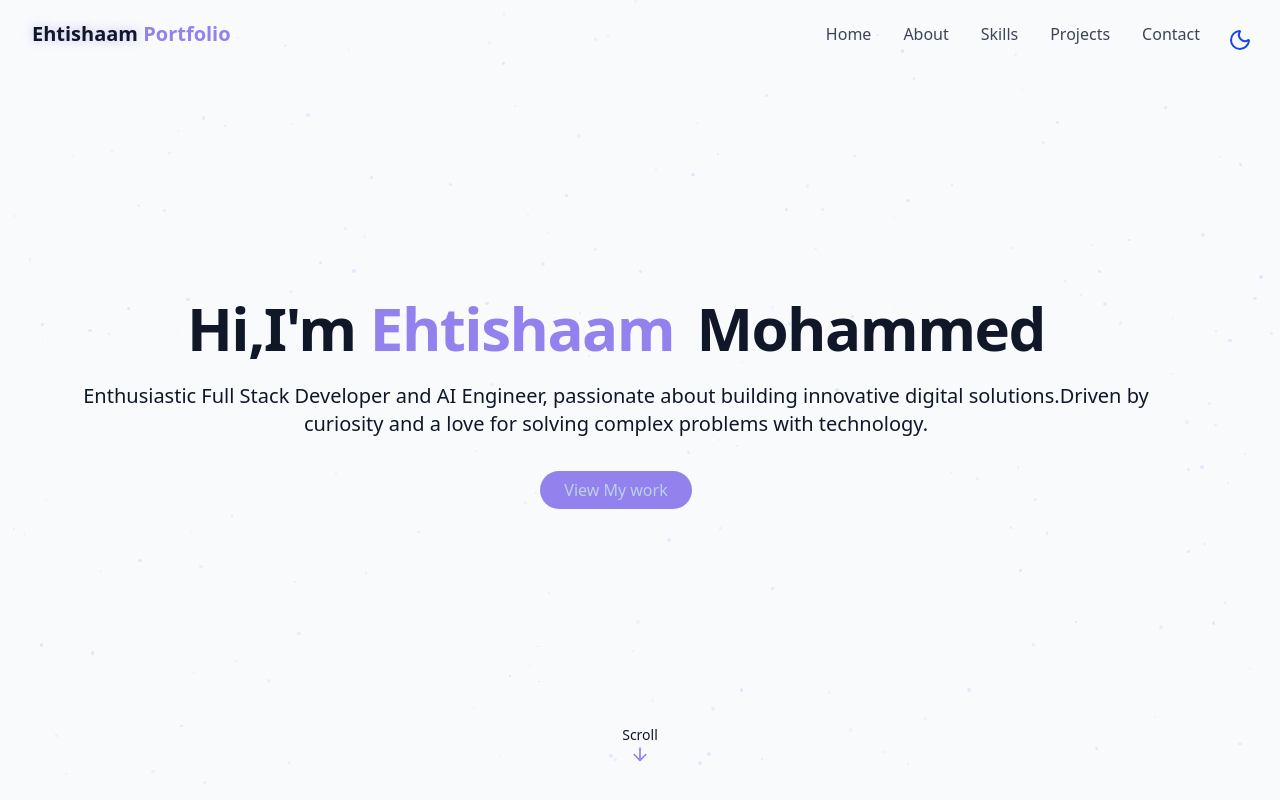
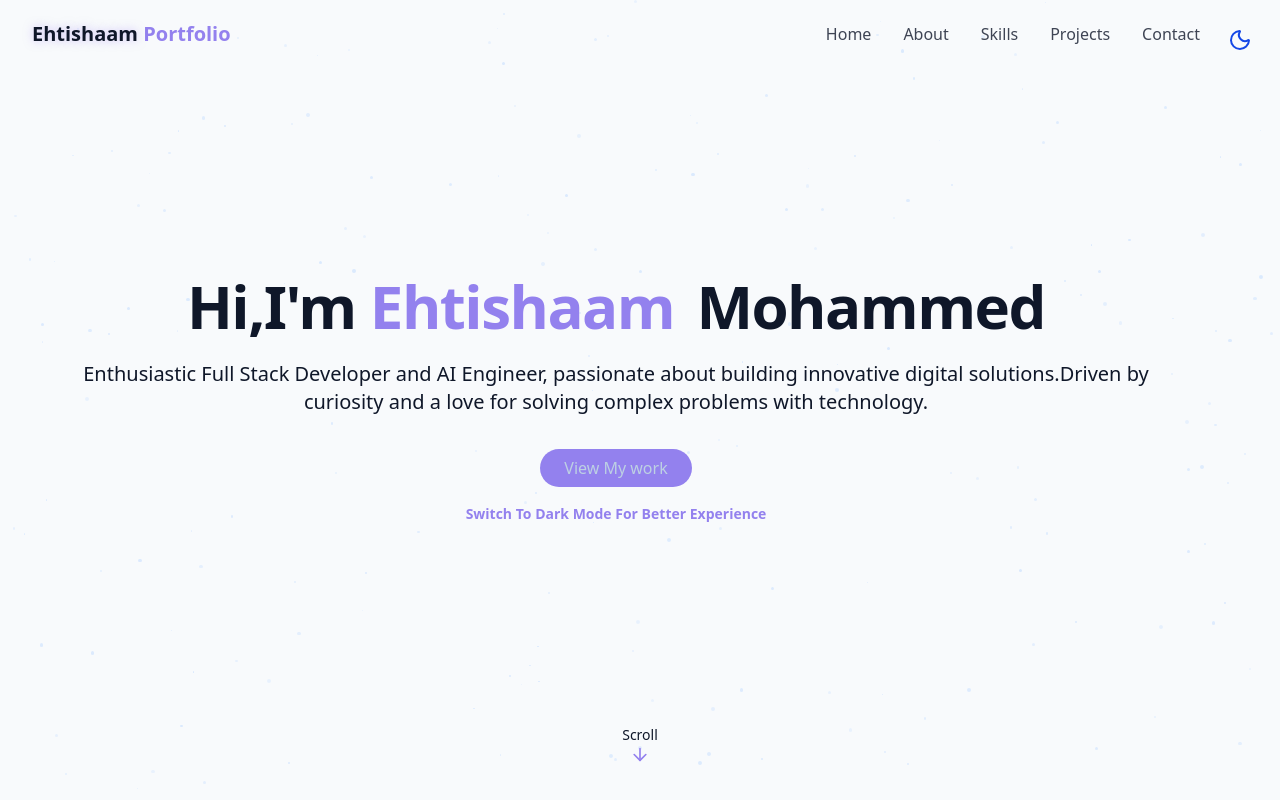
Before and after one commit to ehtisham2005/Portfolio-self, a React (Vite) app: page / in a window 1280 px wide. Shown: the top 800 px of the page. Built offline with nearby package versions, Linux system fonts and the light colour scheme.

Commit message:
added more details

```diff
--- a/src/components/AboutSection.jsx
+++ b/src/components/AboutSection.jsx
@@ -9,7 +9,7 @@ export const AboutSection = () => {
                     <h3 className="text-2xl font-semibold">Passionate Web Developer & AI Engineer</h3>
                     <p className="text-muted-foreground">I am an enthusiastic Full Stack Developer and AI Engineer currently in my third year at VIT Vellore, maintaining a CGPA of 9.58. I have developed numerous web development projects and worked extensively with Generative AI models, earning a certification in Gen AI from IBM. In addition to my technical skills, I am a passionate logo designer, having created a variety of unique logos for different brands and projects. I love blending creativity with technology to deliver innovative solutions.</p>
                     <div className="flex flex-col sm:flex-row gap-4 justify-center">
-                        <a href="#contact" className="cosmic-button">Get In Touch</a>
+                        <a href="#Contact" className="cosmic-button">Get In Touch</a>
 
                     </div>
                 </div>
--- a/src/components/HeroSection.jsx
+++ b/src/components/HeroSection.jsx
@@ -17,6 +17,7 @@ export const HeroSection = () => {
                     <div className="opacity-0 animate-fade-in-delay-4 pt-4">
                         <a href="#projects" className="cosmic-button">View My work</a>
                     </div>
+                    <p className="text-sm font-bold text-primary opacity-0 animate-fade-in-delay-4"> Switch To Dark Mode For Better Experience</p>
 
 
                 </div>
--- a/src/components/ThemeToggle.jsx
+++ b/src/components/ThemeToggle.jsx
@@ -2,7 +2,7 @@ import {Sun,Moon} from 'lucide-react';
 import { useEffect, useState } from 'react';
 import { cn } from '../lib/utils';
 export const ThemeToggle = () => {
-    const [isDarkMode, setIsDarkMode] = useState(false);
+    const [isDarkMode, setIsDarkMode] = useState(true);
 
     useEffect(() => {
         // Force dark mode on mobile screens
```
